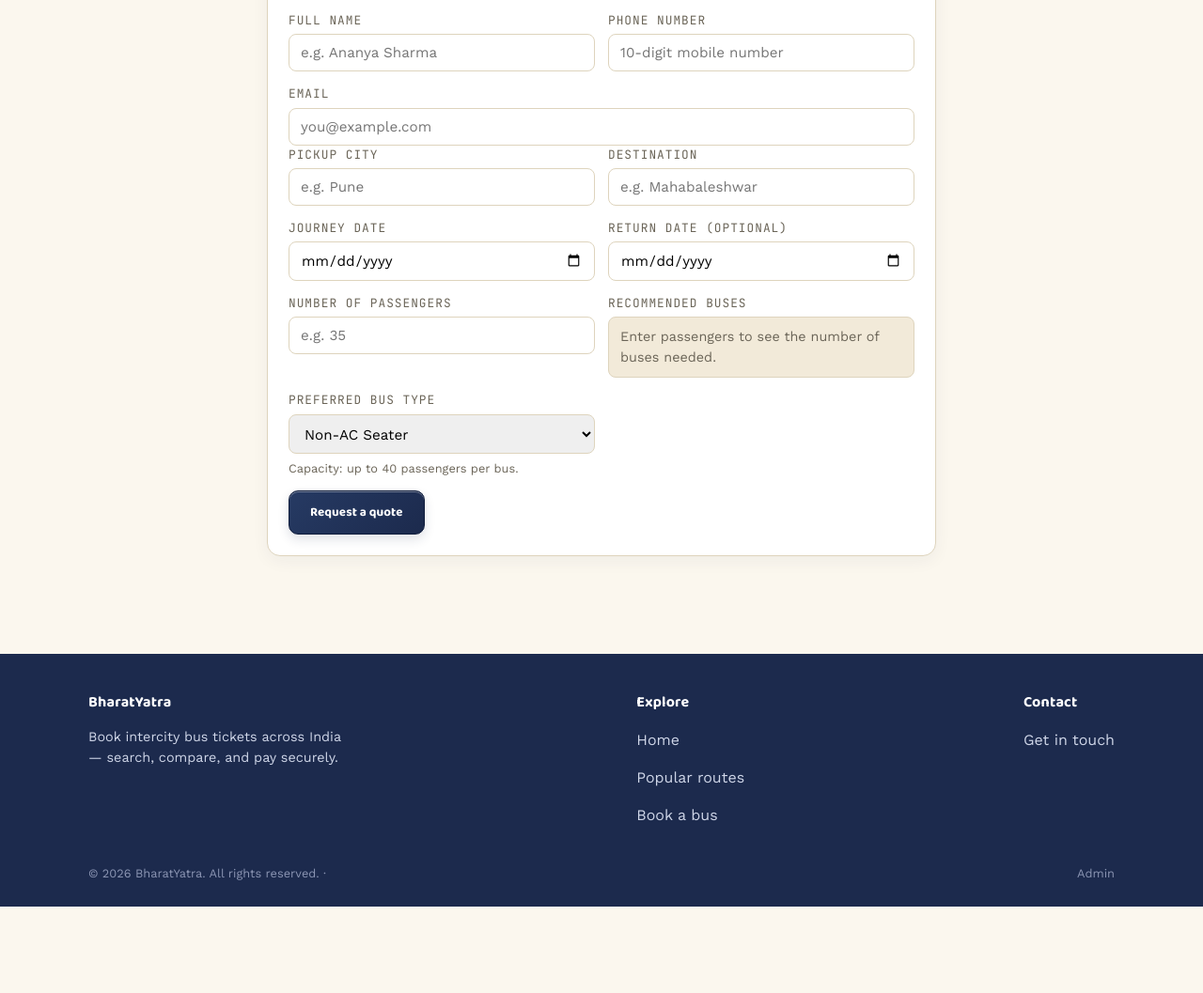
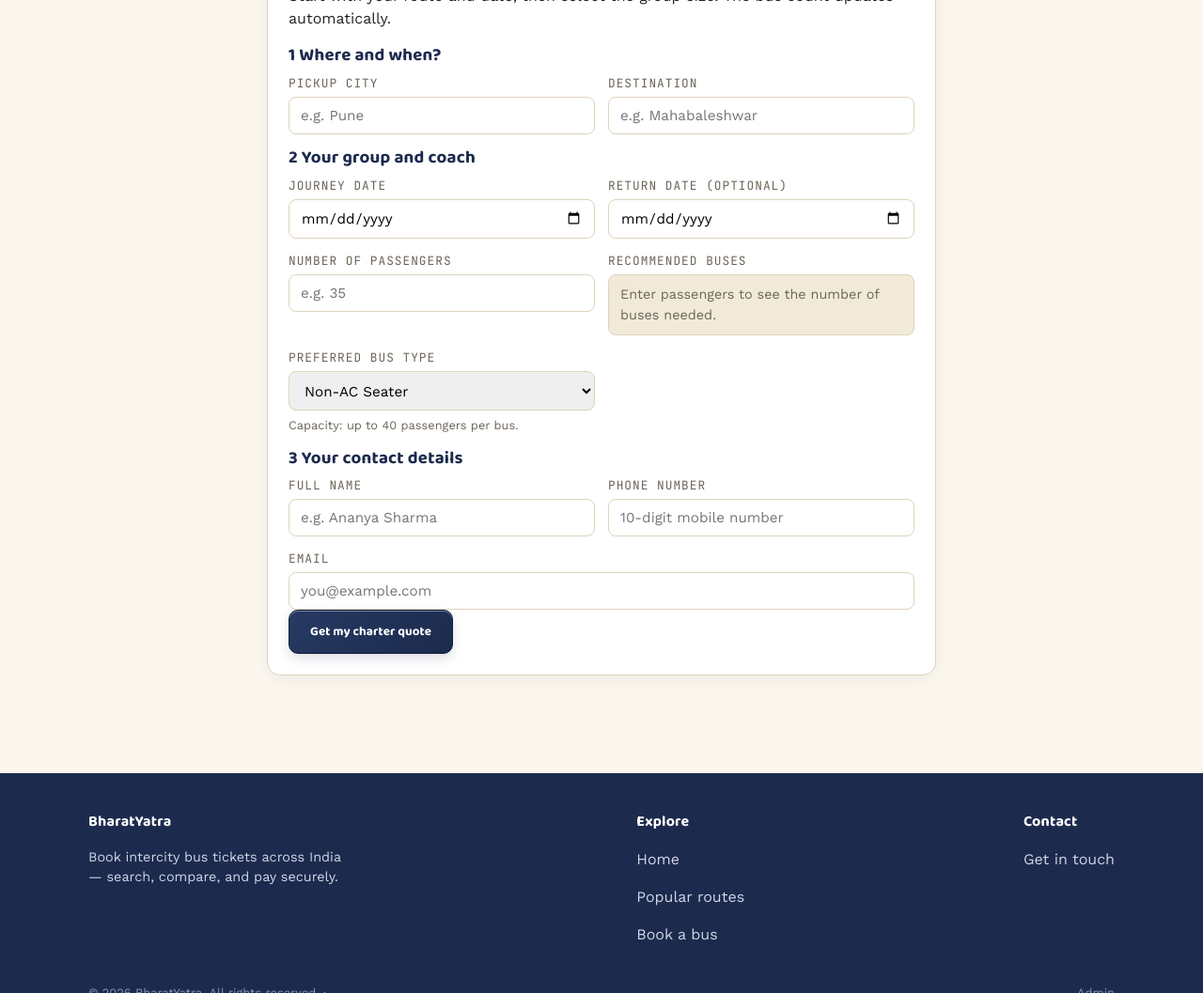
Before and after one commit to beast753/bharatyatra-, a website: page charter.html in a window 1280 px wide. Shown: the part 540-1597 px from the top of the page at 94% size. Before the commit the page ends 1505 px from the top, so only its background shows below. Drawn offline with nearby package versions, Linux system fonts and the light colour scheme.

Commit message:
Improve charter booking flow

```diff
--- a/charter.html
+++ b/charter.html
@@ -34,8 +34,8 @@
 <header class="hero" style="padding:40px 0 50px;">
   <div class="wrap">
     <div class="hero-eyebrow">Private hire</div>
-    <h1 style="font-size:2.2rem;">Book a bus for anything</h1>
-    <p class="sub">Weddings, corporate offsites, school trips, pilgrimages, family functions — tell us the details and our team will put together a quote.</p>
+    <h1 style="font-size:2.2rem;">Hire a bus for your group</h1>
+    <p class="sub">Share your route, travel date and group size. We will recommend the buses you need and prepare your booking quote.</p>
   </div>
 </header>
 
@@ -44,23 +44,10 @@
 
     <!-- Request form -->
     <form class="passenger-form" id="charterForm">
-      <h2 style="margin-bottom:18px;">Trip details</h2>
+      <h2 style="margin-bottom:6px;">Plan your charter</h2>
+      <p class="charter-intro">Start with your route and date, then select the group size. The bus count updates automatically.</p>
 
-      <div class="row2">
-        <div>
-          <label for="charterName">Full name</label>
-          <input type="text" id="charterName" placeholder="e.g. Ananya Sharma" required>
-        </div>
-        <div>
-          <label for="charterPhone">Phone number</label>
-          <input type="tel" id="charterPhone" placeholder="10-digit mobile number" required>
-        </div>
-      </div>
-
-      <div>
-        <label for="charterEmail">Email</label>
-        <input type="email" id="charterEmail" placeholder="you@example.com" required>
-      </div>
+      <h3 class="charter-step"><span>1</span> Where and when?</h3>
 
       <div class="row2">
         <div>
@@ -73,6 +60,7 @@
         </div>
       </div>
 
+      <h3 class="charter-step"><span>2</span> Your group and coach</h3>
       <div class="row2">
         <div>
           <label for="charterDate">Journey date</label>
@@ -111,7 +99,24 @@
         </div>
       </div>
 
-      <button type="submit" class="btn dark">Request a quote</button>
+      <h3 class="charter-step"><span>3</span> Your contact details</h3>
+      <div class="row2">
+        <div>
+          <label for="charterName">Full name</label>
+          <input type="text" id="charterName" placeholder="e.g. Ananya Sharma" required>
+        </div>
+        <div>
+          <label for="charterPhone">Phone number</label>
+          <input type="tel" id="charterPhone" placeholder="10-digit mobile number" required>
+        </div>
+      </div>
+
+      <div>
+        <label for="charterEmail">Email</label>
+        <input type="email" id="charterEmail" placeholder="you@example.com" required>
+      </div>
+
+      <button type="submit" class="btn dark">Get my charter quote</button>
     </form>
 
     <!-- Confirmation -->
```
